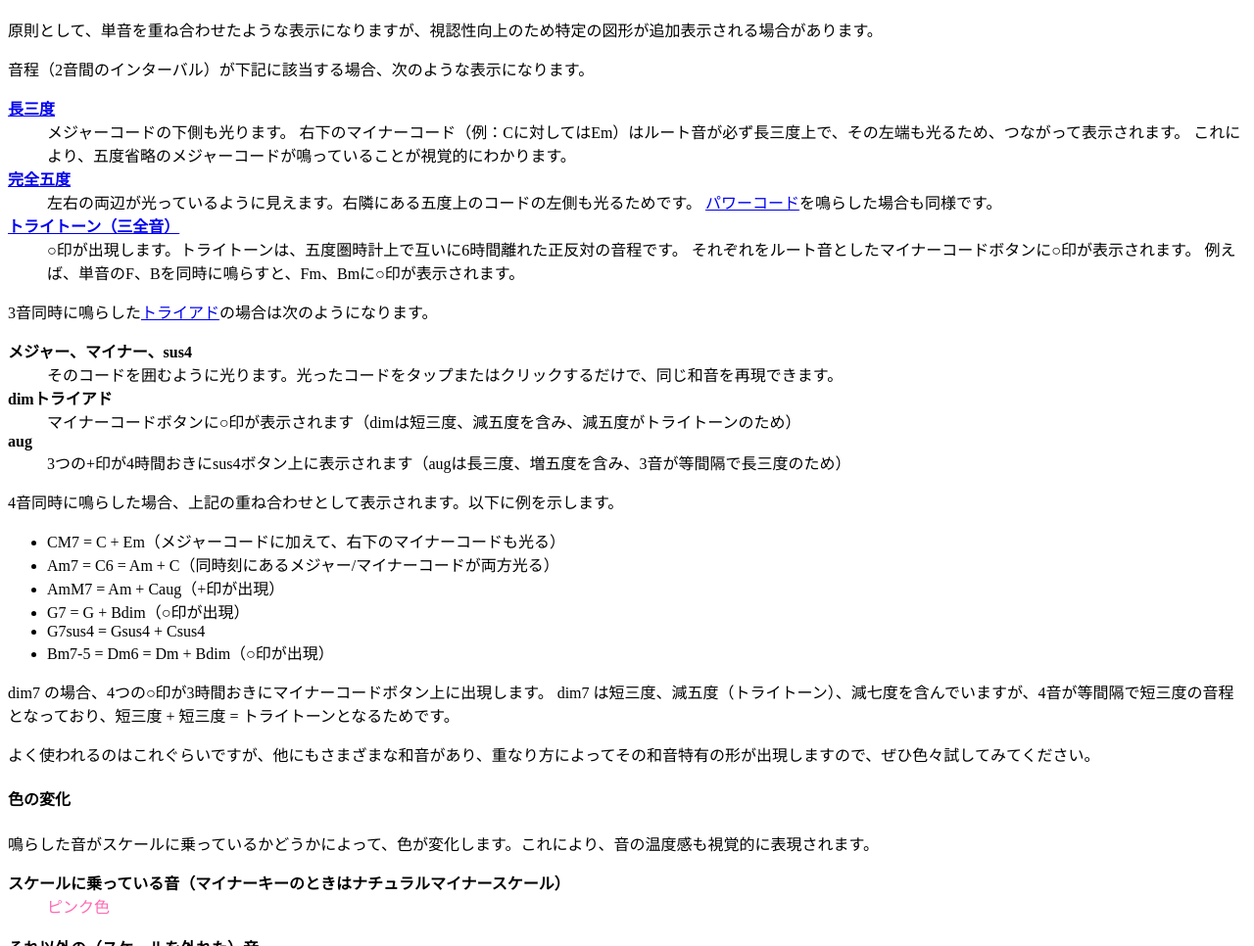
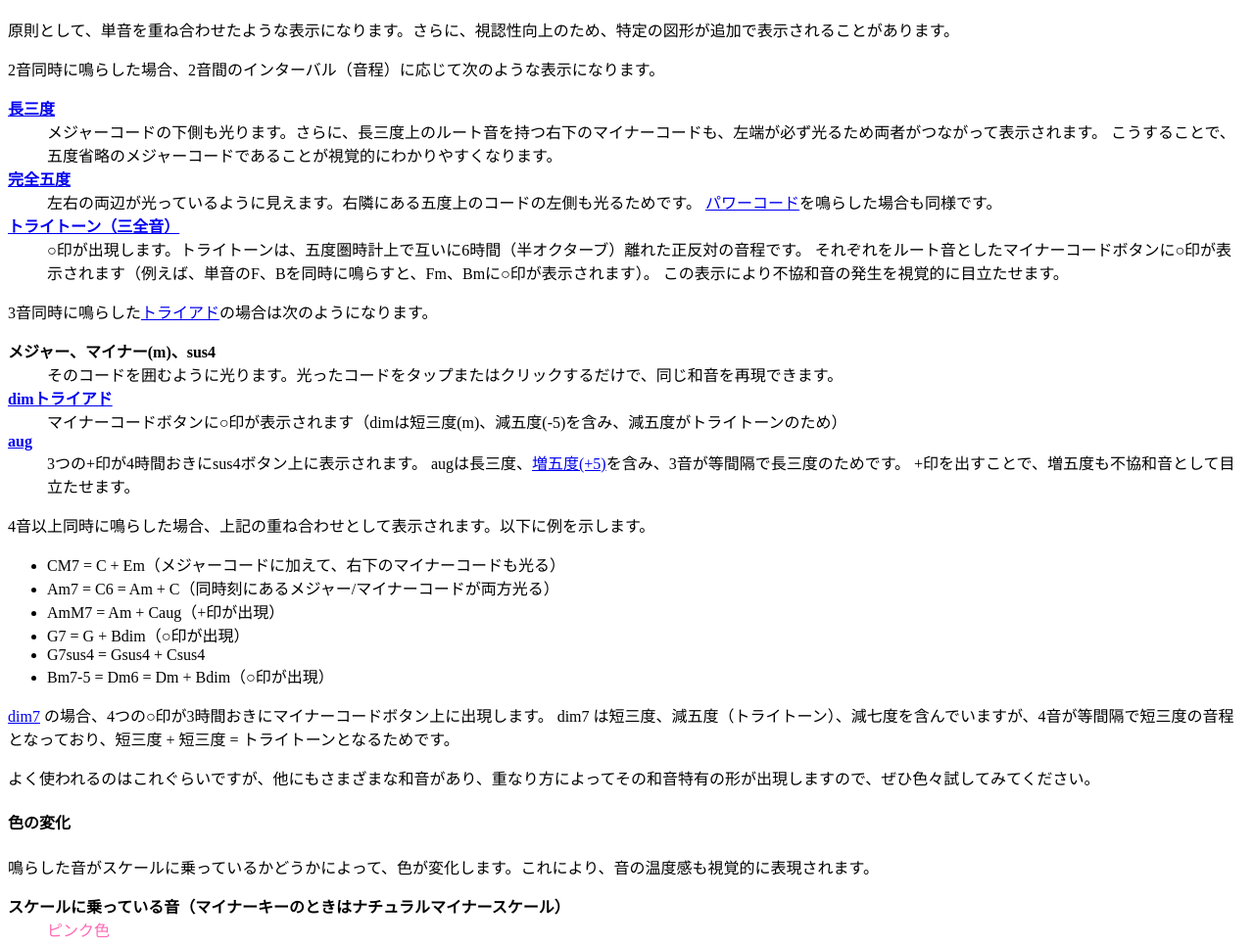
Before and after one commit to kamide-akiyoshi/kamide-akiyoshi.github.io, a plain HTML site: page clockchord/index.html in a window 1280 px wide. Shown: the part 2645-3611 px from the top of the page at 98% size. Drawn offline with Linux system fonts and the light colour scheme; a script that the page names is missing.

Commit message:
Improve description

```diff
--- a/clockchord/index.html
+++ b/clockchord/index.html
@@ -803,33 +803,34 @@
 	<li>低音の場合はベース音とみなされ、コード名の下に太いアンダーバーが表示されます。</li>
 </ul>
 <h4>音を複数同時に鳴らした場合</h4>
-<p>原則として、単音を重ね合わせたような表示になりますが、視認性向上のため特定の図形が追加表示される場合があります。</p>
-<p>音程（2音間のインターバル）が下記に該当する場合、次のような表示になります。</p>
+<p>原則として、単音を重ね合わせたような表示になります。さらに、視認性向上のため、特定の図形が追加で表示されることがあります。</p>
+<p>2音同時に鳴らした場合、2音間のインターバル（音程）に応じて次のような表示になります。</p>
 <dl>
 <dt><a href="https://ja.wikipedia.org/wiki/%E9%95%B7%E4%B8%89%E5%BA%A6" target="_blank">長三度</a></dt>
-<dd>メジャーコードの下側も光ります。
-	右下のマイナーコード（例：Cに対してはEm）はルート音が必ず長三度上で、その左端も光るため、つながって表示されます。
-	これにより、五度省略のメジャーコードが鳴っていることが視覚的にわかります。
+<dd>メジャーコードの下側も光ります。さらに、長三度上のルート音を持つ右下のマイナーコードも、左端が必ず光るため両者がつながって表示されます。
+	こうすることで、五度省略のメジャーコードであることが視覚的にわかりやすくなります。
 </dd>
 <dt><a href="https://ja.wikipedia.org/wiki/%E5%AE%8C%E5%85%A8%E4%BA%94%E5%BA%A6" target="_blank">完全五度</a></dt>
 <dd>左右の両辺が光っているように見えます。右隣にある五度上のコードの左側も光るためです。
 	<a href="https://ja.wikipedia.org/wiki/%E3%83%91%E3%83%AF%E3%83%BC%E3%82%B3%E3%83%BC%E3%83%89" target="_blank">パワーコード</a>を鳴らした場合も同様です。</dd>
 <dt><a href="https://ja.wikipedia.org/wiki/%E4%B8%89%E5%85%A8%E9%9F%B3" target="_blank">トライトーン（三全音）</a></dt>
-<dd>○印が出現します。トライトーンは、五度圏時計上で互いに6時間離れた正反対の音程です。
-	それぞれをルート音としたマイナーコードボタンに○印が表示されます。
-	例えば、単音のF、Bを同時に鳴らすと、Fm、Bmに○印が表示されます。
+<dd>○印が出現します。トライトーンは、五度圏時計上で互いに6時間（半オクターブ）離れた正反対の音程です。
+	それぞれをルート音としたマイナーコードボタンに○印が表示されます（例えば、単音のF、Bを同時に鳴らすと、Fm、Bmに○印が表示されます）。
+	この表示により不協和音の発生を視覚的に目立たせます。
 </dd>
 </dl>
 <p>3音同時に鳴らした<a href="https://ja.wikipedia.org/wiki/%E4%B8%89%E5%92%8C%E9%9F%B3" target="_blank">トライアド</a>の場合は次のようになります。</p>
 <dl>
-<dt>メジャー、マイナー、sus4</dt>
+<dt>メジャー、マイナー(m)、sus4</dt>
 <dd>そのコードを囲むように光ります。光ったコードをタップまたはクリックするだけで、同じ和音を再現できます。</dd>
-<dt>dimトライアド</dt>
-<dd>マイナーコードボタンに○印が表示されます（dimは短三度、減五度を含み、減五度がトライトーンのため）</dd>
-<dt>aug</dt>
-<dd>3つの+印が4時間おきにsus4ボタン上に表示されます（augは長三度、増五度を含み、3音が等間隔で長三度のため）</dd>
+<dt><a href="https://ja.wikipedia.org/wiki/%E6%B8%9B%E4%B8%89%E5%92%8C%E9%9F%B3" target="_blank">dimトライアド</a></dt>
+<dd>マイナーコードボタンに○印が表示されます（dimは短三度(m)、減五度(-5)を含み、減五度がトライトーンのため）</dd>
+<dt><a href="https://ja.wikipedia.org/wiki/%E5%A2%97%E4%B8%89%E5%92%8C%E9%9F%B3" target="_blank">aug</a></dt>
+<dd>3つの+印が4時間おきにsus4ボタン上に表示されます。
+	augは長三度、<a href="https://ja.wikipedia.org/wiki/%E5%A2%97%E4%BA%94%E5%BA%A6" target="_blank">増五度(+5)</a>を含み、3音が等間隔で長三度のためです。
+	+印を出すことで、増五度も不協和音として目立たせます。</dd>
 </dl>
-<p>4音同時に鳴らした場合、上記の重ね合わせとして表示されます。以下に例を示します。</p>
+<p>4音以上同時に鳴らした場合、上記の重ね合わせとして表示されます。以下に例を示します。</p>
 <ul>
 	<li>CM7 = C + Em（メジャーコードに加えて、右下のマイナーコードも光る）</li>
 	<li>Am7 = C6 = Am + C（同時刻にあるメジャー/マイナーコードが両方光る）</li>
@@ -838,7 +839,8 @@
 	<li>G7sus4 = Gsus4 + Csus4</li>
 	<li>Bm7-5 = Dm6 = Dm + Bdim（○印が出現）</li>
 </ul>
-<p>dim7 の場合、4つの○印が3時間おきにマイナーコードボタン上に出現します。
+<p><a href="https://ja.wikipedia.org/wiki/%E6%B8%9B%E4%B8%83%E3%81%AE%E5%92%8C%E9%9F%B3" target="_blank">dim7</a>
+	の場合、4つの○印が3時間おきにマイナーコードボタン上に出現します。
 	dim7 は短三度、減五度（トライトーン）、減七度を含んでいますが、4音が等間隔で短三度の音程となっており、短三度 + 短三度 = トライトーンとなるためです。</p>
 <p>よく使われるのはこれぐらいですが、他にもさまざまな和音があり、重なり方によってその和音特有の形が出現しますので、ぜひ色々試してみてください。</p>
 <h4>色の変化</h4>
```
